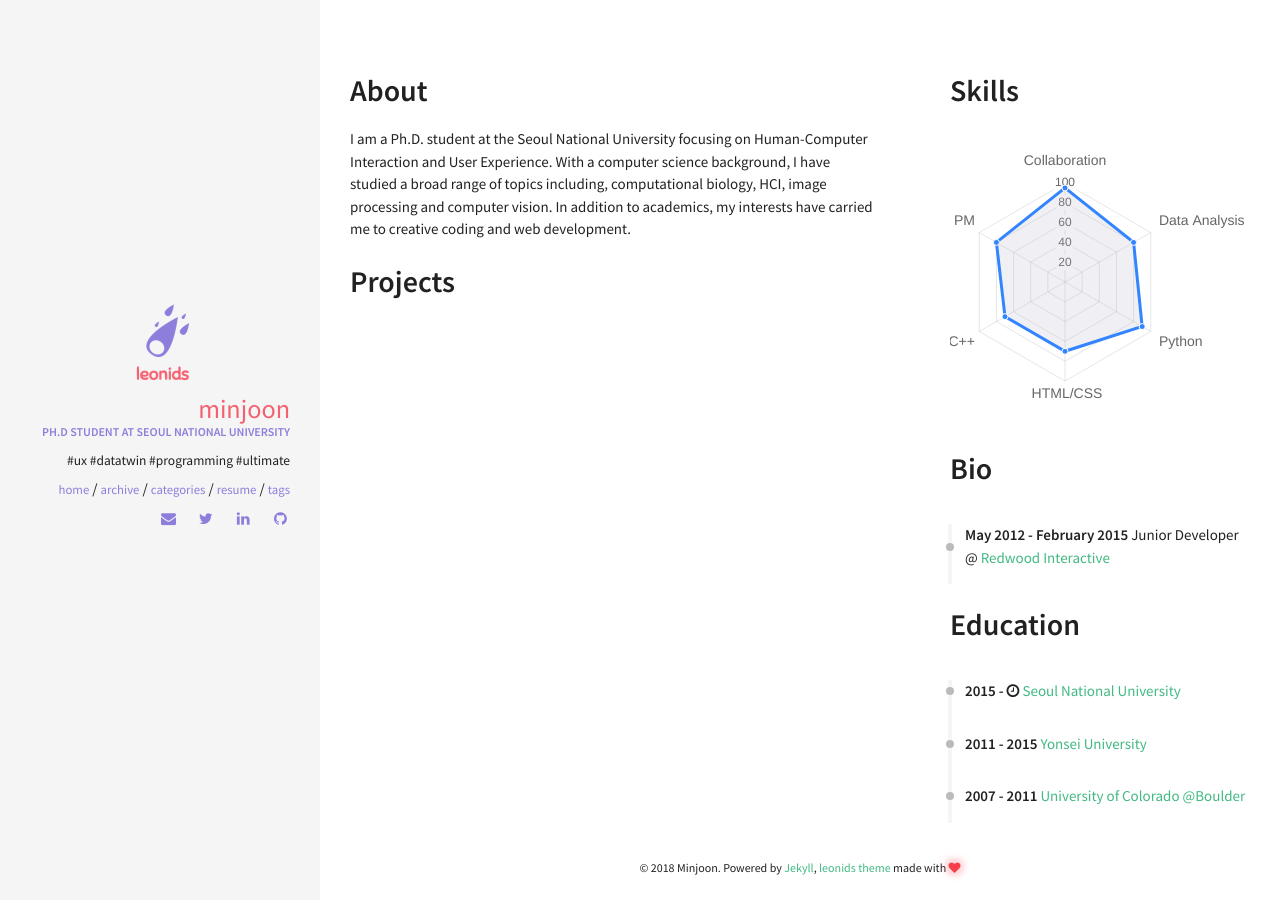
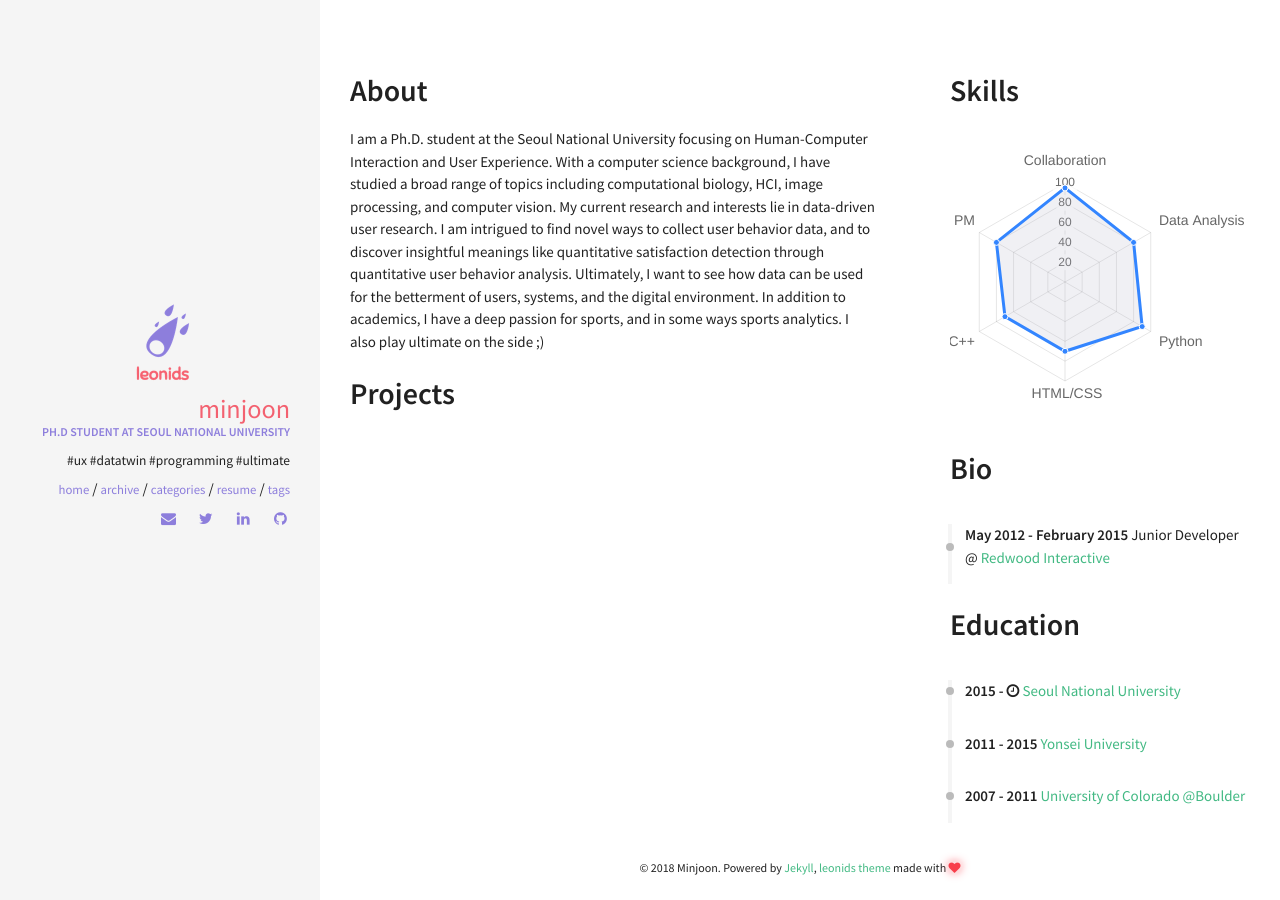
Before and after one commit to minjoonkim/minjoonkim.github.io, a Jekyll site: the page built from resume.html, in a window 1280 px wide. Built offline with Jekyll 4.4.1, drawn with Linux system fonts in a browser that asks for light colours; nearby versions of some CDN libraries.

Commit message:
update about section
added more detail, research interests

```diff
--- a/_includes/sections/about.html
+++ b/_includes/sections/about.html
@@ -1,5 +1,5 @@
 <h1><span data-i18n="skills.my_skills">About</span></h1>
 
 <div>
-    I am a Ph.D. student at the Seoul National University focusing on Human-Computer Interaction and User Experience. With a computer science background, I have studied a broad range of topics including, computational biology, HCI, image processing and computer vision. In addition to academics, my interests have carried me to creative coding and web development.
+    I am a Ph.D. student at the Seoul National University focusing on Human-Computer Interaction and User Experience. With a computer science background, I have studied a broad range of topics including computational biology, HCI, image processing, and computer vision. My current research and interests lie in data-driven user research. I am intrigued to find novel ways to collect user behavior data, and to discover insightful meanings like quantitative satisfaction detection through quantitative user behavior analysis. Ultimately, I want to see how data can be used for the betterment of users, systems, and the digital environment. In addition to academics, I have a deep passion for sports, and in some ways sports analytics. I also play ultimate on the side ;)
 </div>
```
